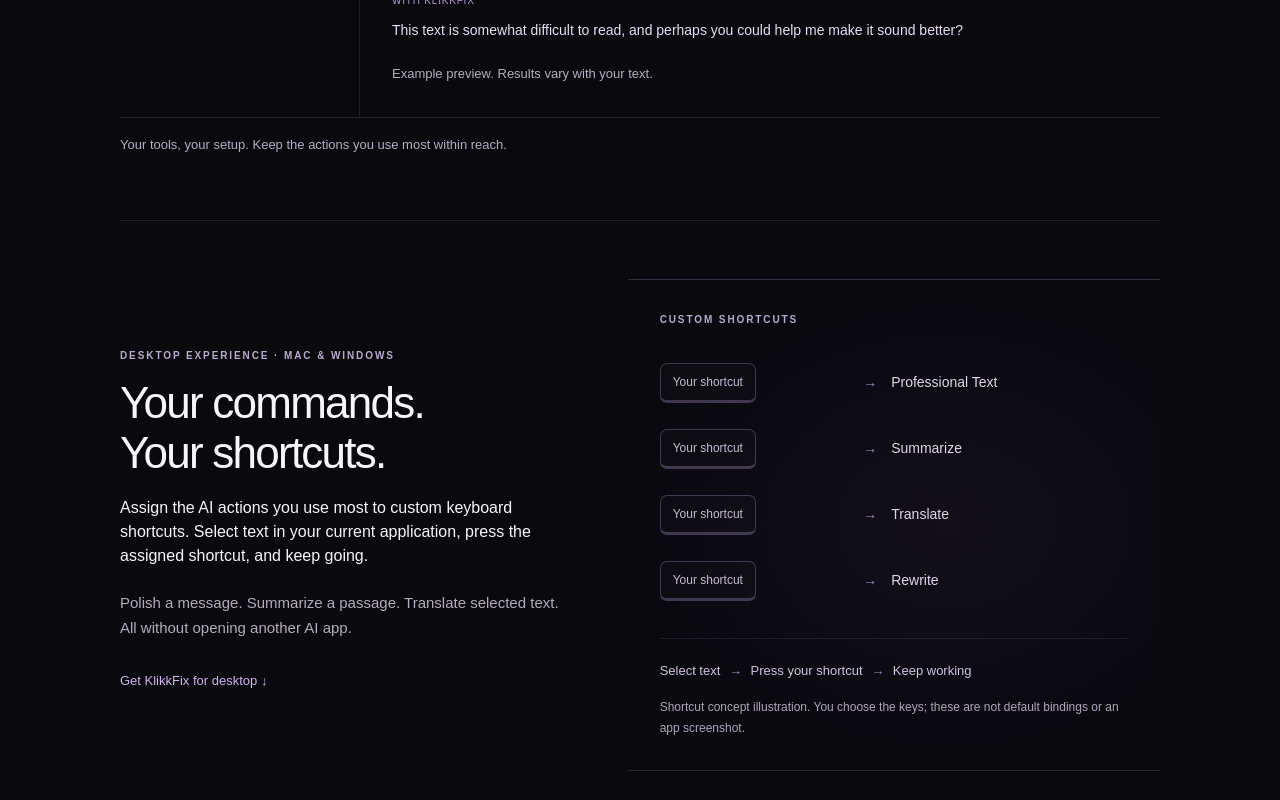
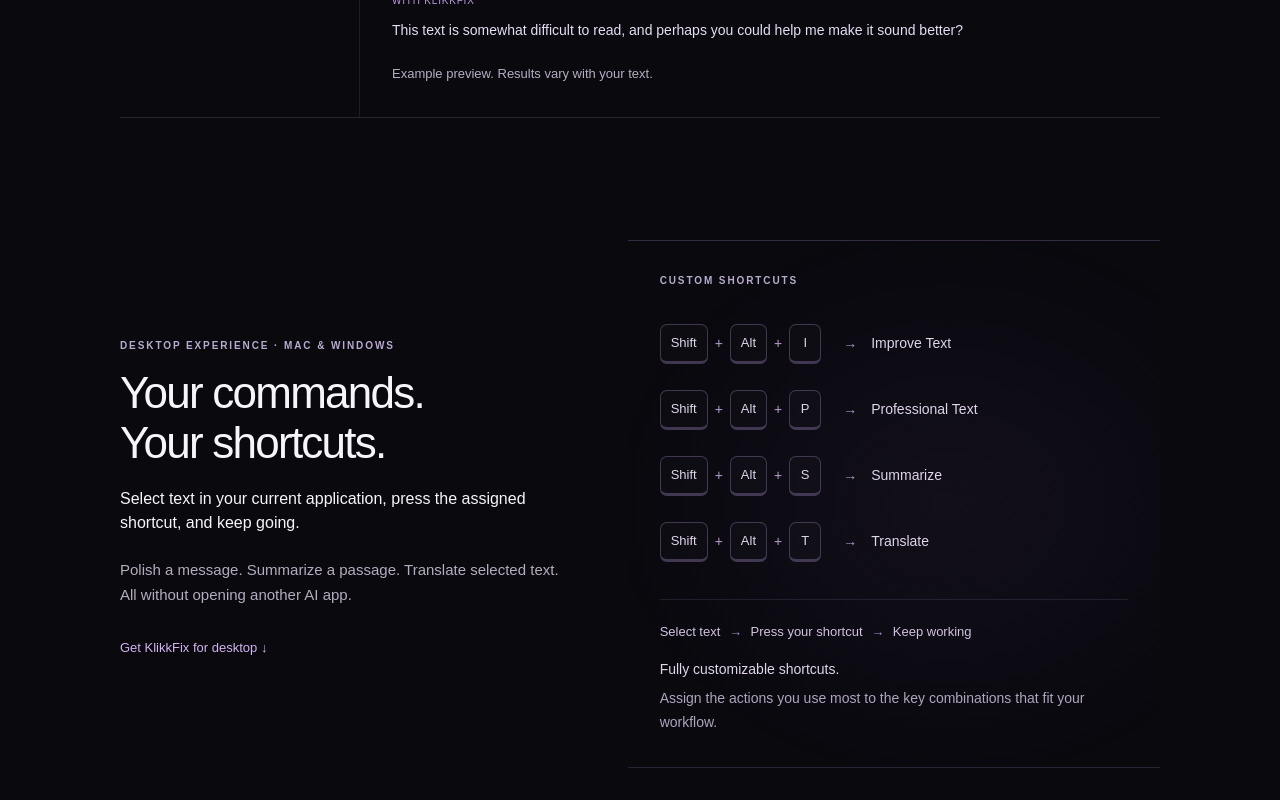
Before and after one commit to ahmetugsuz/KlikkFix-website, a Next.js app: page /landing-v2 in a window 1280 px wide. Shown: the part 3540-4340 px from the top of the page. Built offline with nearby package versions, Linux system fonts and the light colour scheme.

Commit message:
Checkpoint: /landing-v2 third edition

```diff
--- a/components/landing-v2/DesktopExperience.tsx
+++ b/components/landing-v2/DesktopExperience.tsx
@@ -12,7 +12,7 @@
         <div className={styles.detailHeading}>
           <p className={styles.eyebrow}>DESKTOP EXPERIENCE · MAC & WINDOWS</p>
           <h2 id="desktop-title">Your commands.<br />Your shortcuts.</h2>
-          <p>Assign the AI actions you use most to custom keyboard shortcuts. Select text in your current application, press the assigned shortcut, and keep going.</p>
+          <p>Select text in your current application, press the assigned shortcut, and keep going.</p>
           <p className={styles.desktopBenefit}>Polish a message. Summarize a passage. Translate selected text. All without opening another AI app.</p>
           <a href="#downloads" className={styles.textLink}>Get KlikkFix for desktop <span aria-hidden="true">↓</span></a>
         </div>
--- a/components/landing-v2/DesktopMedia.tsx
+++ b/components/landing-v2/DesktopMedia.tsx
@@ -8,17 +8,32 @@
   | { kind: "image"; src: string; alt: string; width: number; height: number }
   | { kind: "video"; src: string; description: string; poster?: string; autoplay?: boolean };
 
+// User-provided examples of customizable shortcuts, not fixed product defaults.
+const shortcutExamples = [
+  { key: "I", action: "Improve Text" },
+  { key: "P", action: "Professional Text" },
+  { key: "S", action: "Summarize" },
+  { key: "T", action: "Translate" },
+];
+
 function ShortcutIllustration() {
   return (
     <figure className={styles.shortcutIllustration}>
       <p className={styles.eyebrow}>CUSTOM SHORTCUTS</p>
       <ul className={styles.shortcutMappings}>
-        {["Professional Text", "Summarize", "Translate", "Rewrite"].map((action) => (
-          <li key={action}><span className={styles.keycap}>Your shortcut</span><span aria-hidden="true">→</span><span>{action}</span></li>
+        {shortcutExamples.map(({ key, action }) => (
+          <li key={action}>
+            <span className={styles.shortcutKeys}>
+              <kbd className={styles.keycap}>Shift</kbd><span>+</span>
+              <kbd className={styles.keycap}>Alt</kbd><span>+</span>
+              <kbd className={styles.keycap}>{key}</kbd>
+            </span>
+            <span className={styles.shortcutAction}><span aria-hidden="true">→</span><span className={styles.srOnly}> runs </span>{action}</span>
+          </li>
         ))}
       </ul>
       <p className={styles.shortcutFlow}>Select text <span aria-hidden="true">→</span> Press your shortcut <span aria-hidden="true">→</span> Keep working</p>
-      <figcaption>Shortcut concept illustration. You choose the keys; these are not default bindings or an app screenshot.</figcaption>
+      <figcaption className={styles.shortcutCustomization}><strong>Fully customizable shortcuts.</strong> Assign the actions you use most to the key combinations that fit your workflow.</figcaption>
     </figure>
   );
 }
--- a/components/landing-v2/MagicalClick.tsx
+++ b/components/landing-v2/MagicalClick.tsx
@@ -58,7 +58,6 @@
           )}
         </div>
       </div>
-      <p className={styles.explorerNote}>Your tools, your setup. Keep the actions you use most within reach.</p>
     </section>
   );
 }
--- a/components/landing-v2/ProductExperiences.tsx
+++ b/components/landing-v2/ProductExperiences.tsx
@@ -17,7 +17,7 @@
         <article>
           <p className={styles.eyebrow}>DESKTOP APP</p>
           <h3>Your AI tools. Now on your keyboard.</h3>
-          <p>Assign AI actions to custom shortcuts. Select text in the app you’re using and press your shortcut to run the command.</p>
+          <p>Assign AI actions to keyboard shortcuts. Select text, press your shortcut, and keep working in the app you’re already using.</p>
           <a href="#desktop" className={styles.textLink}>Explore desktop shortcuts <span aria-hidden="true">↓</span></a>
         </article>
       </div>
--- a/components/landing-v2/landing-v2.module.css
+++ b/components/landing-v2/landing-v2.module.css
@@ -169,6 +169,7 @@
   :global(body):has(.page) > footer form { max-width: 440px; }
 }
 .storySection { max-width: 1040px; margin: var(--section-gap) auto 0; padding-top: var(--section-inset); border-top: 1px solid #b590e529; scroll-margin-top: 100px; }
+.storySection:has(.toolExplorer) + .storySection { border-top: 0; }
 .beforeFlow { padding: 26px 30px; border: 1px solid #ffffff12; border-radius: 10px; background: #ffffff02; }
 .beforeFlow ol { list-style: none; display: flex; flex-wrap: wrap; gap: 14px 20px; margin-top: 18px; color: #a7a0b2; font-size: 13px; }
 .beforeFlow li:not(:last-child)::after { content: "→"; margin-left: 20px; color: #655970; }
@@ -197,8 +198,7 @@
 .exampleText span { font-size: 10px; letter-spacing: .08em; text-transform: uppercase; color: #b899df; }
 .exampleText p { color: #c9c0d4; font-size: 14px; line-height: 1.7; margin-top: 8px; overflow-wrap: anywhere; }
 .exampleText > div:last-of-type p { color: #e7ddf4; }
-.exampleText small, .explorerNote { font-size: 13px; color: #a097ad; line-height: 1.7; }
-.explorerNote { margin-top: 16px; }
+.exampleText small { font-size: 13px; color: #a097ad; line-height: 1.7; }
 .actionGuide { margin-top: 32px; padding-top: 24px; border-top: 1px solid #b799de24; color: #c9c0d4; font-size: 15px; line-height: 1.7; }
 .actionGuide a { display: inline-block; margin-top: 24px; color: #c9abed; font-size: 13px; }
 .featureLayout { display: grid; grid-template-columns: 1fr 1.4fr; gap: 64px; }
@@ -212,12 +212,17 @@
 .desktopLayout .textLink { display: inline-block; margin-top: 18px; }
 .shortcutIllustration { padding: clamp(20px, 3vw, 32px); border-top: 1px solid #b799de40; border-bottom: 1px solid #b799de30; background: radial-gradient(ellipse at 60% 50%, #6442841a, transparent 75%); }
 .shortcutMappings { list-style: none; margin-top: 22px; }
-.shortcutMappings li { display: grid; grid-template-columns: minmax(0, 1fr) auto minmax(0, 1.25fr); align-items: center; gap: 14px; padding: 13px 0; color: #e0d5eb; font-size: 14px; }
-.shortcutMappings li > span:nth-child(2) { color: #a88acc; }
-.keycap { display: inline-block; width: fit-content; border: 1px solid #b799de4d; border-bottom-width: 3px; border-radius: 7px; padding: 9px 12px; color: #c7bbd5; background: #ffffff04; font-size: 12px; text-align: center; }
+.shortcutMappings li { display: flex; flex-wrap: wrap; align-items: center; gap: 16px 22px; padding: 13px 0; color: #e0d5eb; font-size: 14px; }
+.shortcutKeys, .shortcutAction { display: inline-flex; align-items: center; gap: 7px; }
+.shortcutKeys { flex-wrap: wrap; }
+.shortcutAction { gap: 14px; }
+.shortcutKeys > span, .shortcutAction > span:first-child { color: #b69acc; }
+.keycap { display: inline-flex; align-items: center; justify-content: center; min-width: 32px; min-height: 40px; border: 1px solid #b799de4d; border-bottom-width: 3px; border-radius: 7px; padding: 8px 10px; color: #e0d5eb; background: #ffffff04; font: inherit; font-size: 13px; text-align: center; }
 .shortcutFlow { margin-top: 24px; padding-top: 20px; border-top: 1px solid #b799de24; color: #d1c2e1; font-size: 13px; line-height: 1.9; }
 .shortcutFlow span { padding: 0 5px; color: #a88acc; }
 .shortcutIllustration figcaption, .desktopMedia figcaption { margin-top: 14px; color: #b0a4be; font-size: 12px; line-height: 1.7; }
+.shortcutIllustration .shortcutCustomization { font-size: 14px; }
+.shortcutCustomization strong { display: block; margin-bottom: 5px; color: #e0d5eb; font-weight: 500; }
 .desktopMedia { min-width: 0; }
 .desktopMedia img, .desktopMedia video { display: block; width: 100%; height: auto; border-radius: 10px; }
 .desktopMedia video { aspect-ratio: 16 / 10; object-fit: contain; }
@@ -244,6 +249,9 @@
 .platformList h3 { font-size: 20px; font-weight: 500; letter-spacing: -.02em; }
 .platformList p { font-size: 14px; color: #aaa1b7; line-height: 1.7; margin: 14px 0 22px; }
 .textLink { font-size: 13px; color: #d2b3f1; margin-top: auto; padding: 12px 0; }
+.platformAction { margin-top: auto; min-height: 96px; }
+.platformAction .textLink { display: inline-flex; align-items: center; min-height: 44px; font-size: 14px; font-weight: 500; }
+.platformAction .trialNote { margin: 6px 0 0; font-size: 13px; color: #c1b3cf; }
 .textLink:hover, .actionGuide a:hover, .compatibilityNote a:hover { text-decoration: underline; text-underline-offset: 4px; }
 .compatibilityNote { margin-top: 36px; padding-top: 24px; border-top: 1px solid #b799de24; color: #a59bae; font-size: 14px; line-height: 1.8; }
 .compatibilityNote > div { display: flex; flex-wrap: wrap; gap: 12px 28px; margin-top: 12px; color: #c4b3d8; }
@@ -257,6 +265,8 @@
   .platformList article, .platformList article:first-child { padding: 24px 0; border-left: 0; border-bottom: 1px solid #b799de24; }
   .platformList img { margin-bottom: 16px; }
   .platformList p { margin-bottom: 8px; }
+  .platformAction { min-height: 0; }
+  .platformAction .trialNote { margin-bottom: 0; }
 }
 @media (max-width: 600px) {
   .storySection { margin: var(--section-gap) 20px 0; padding-top: var(--section-inset); scroll-margin-top: 125px; }
@@ -287,7 +297,7 @@
 :global(body):has(.page) > footer :is(input, textarea) { font-size: 16px; }
 :global(body):has(.page) > footer input::placeholder,
 :global(body):has(.page) > footer textarea::placeholder { color: #aaa2b7; opacity: 1; }
-.ctaNote, .demoCaption, .toolMedia figcaption, .explorerNote, .exampleText small, .compatibilityNote { color: #b7adC4; font-size: 13px; }
+.ctaNote, .demoCaption, .toolMedia figcaption, .exampleText small, .compatibilityNote { color: #b7adC4; font-size: 13px; }
 .toolPicker button { min-height: 44px; }
 @media (hover: hover) and (pointer: fine) {
   .motionControl { opacity: .55; }
```
Also changed, not shown: components/landing-v2/ProductDetails.tsx (+17 -10 lines), app/landing-v2/README.md.
